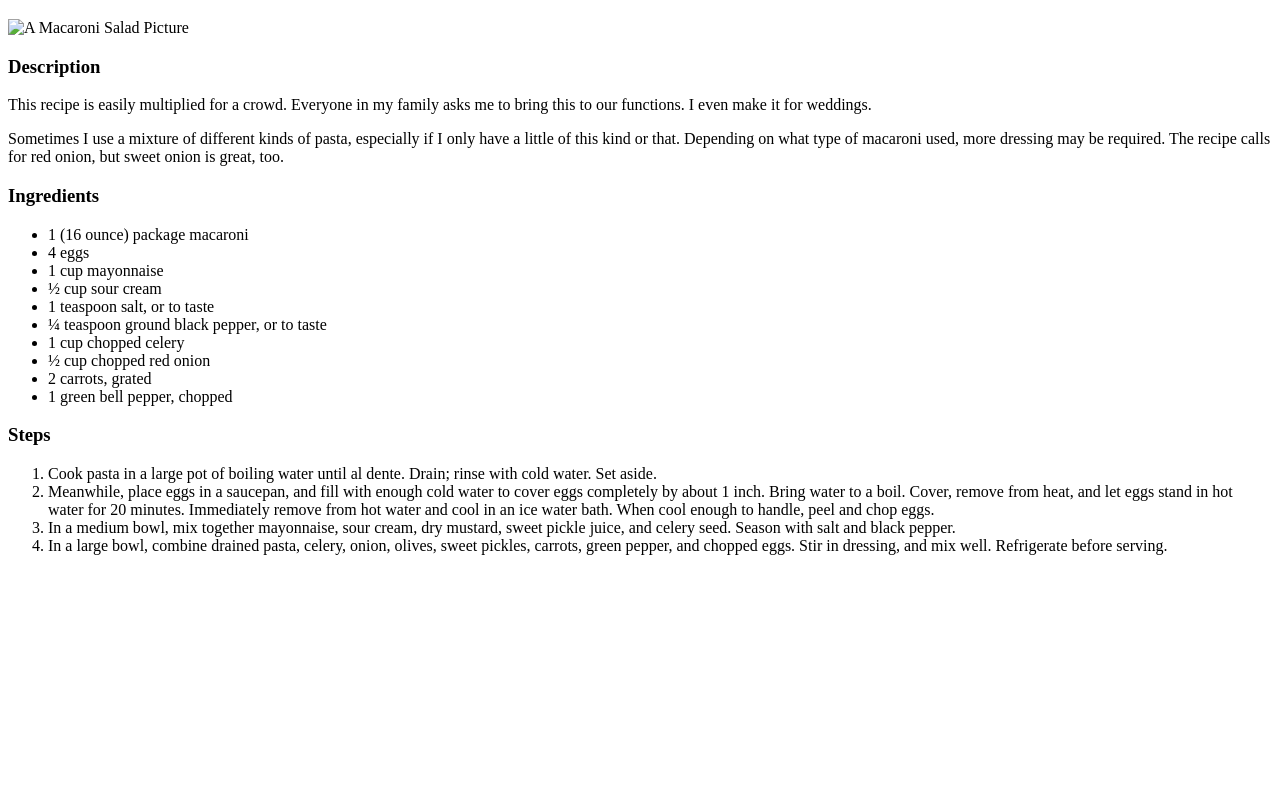
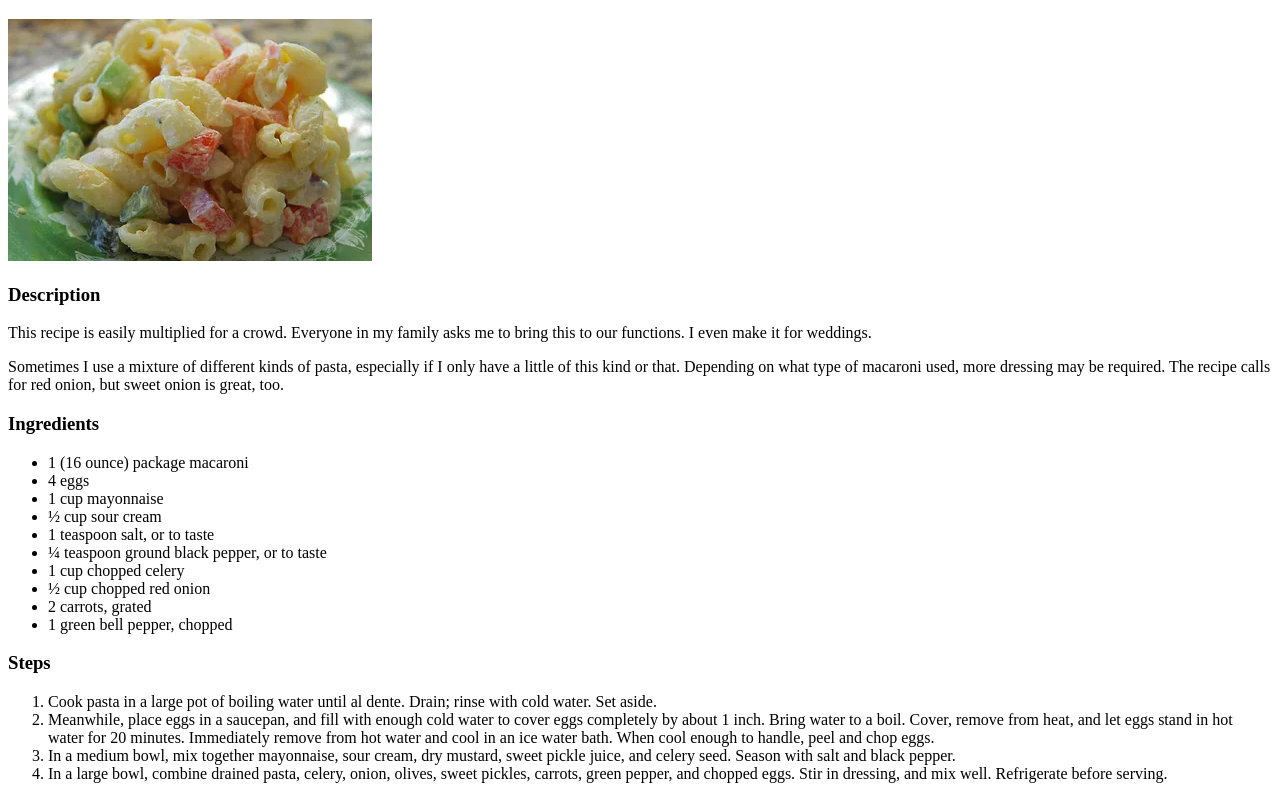
Before and after one commit to MAK-T800/odin-recipes, a plain HTML site: page recipes/mac.html in a window 1280 px wide. Shown: the part 61-860 px from the top of the page. Before the commit the page ends 800 px from the top, so only its background shows below. Drawn offline with Linux system fonts and the light colour scheme.

Commit message:
Fixed the image display issue under the Macaroni page

```diff
--- a/recipes/mac.html
+++ b/recipes/mac.html
@@ -6,7 +6,7 @@
 </head>
 <body>
     <h1>Macaroni Salad with Pickles</h1>
-    <img src="images/mac.webp" alt="A Macaroni Salad Picture">
+    <img src="/images/mac.webp" alt="A Macaroni Salad Picture">
 
     <h3>Description</h3>
     <p>
```
